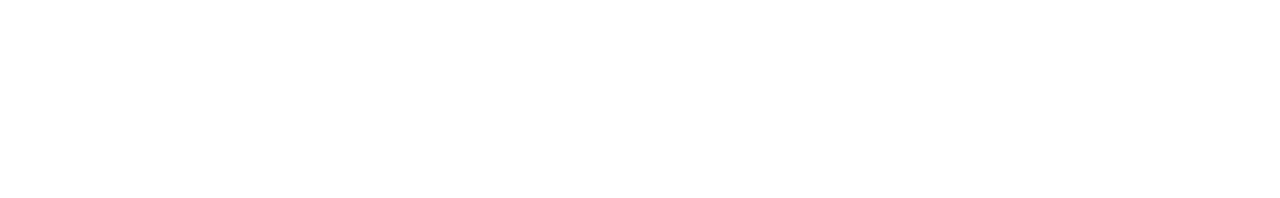
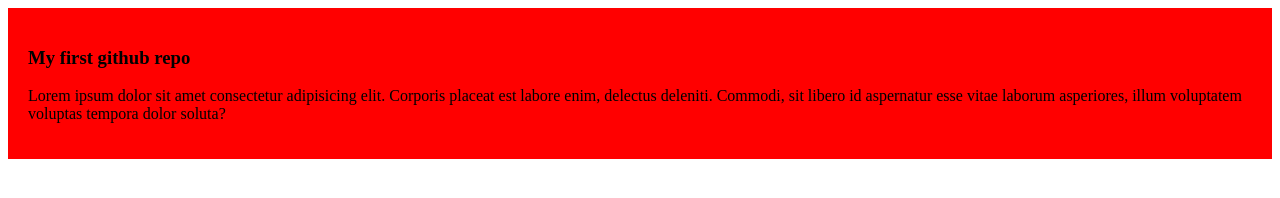
Before and after one commit to Md-Sufian-Jidan/Restart-My-First-Github-Repo, a plain HTML site: page index.html in a window 1280 px wide. Drawn offline with Linux system fonts and the light colour scheme.

Commit message:
added the first blog

```diff
--- a/index.html
+++ b/index.html
@@ -1,11 +1,19 @@
 <!DOCTYPE html>
 <html lang="en">
+
 <head>
     <meta charset="UTF-8">
     <meta name="viewport" content="width=device-width, initial-scale=1.0">
-    <title>My first Github Repo</title>
+    <title>My simple website</title>
+    <link rel="stylesheet" href="styles/blog.css">
 </head>
+
 <body>
-
-</body>
+    <div>
+        <h3>My first github repo</h3>
+        <p>Lorem ipsum dolor sit amet consectetur adipisicing elit. Corporis placeat est labore enim, delectus deleniti.
+            Commodi, sit libero id aspernatur esse vitae laborum asperiores, illum voluptatem voluptas tempora dolor
+            soluta?</p>
+        </div>
+    </body>
 </html>
--- /dev/null
+++ b/styles/blog.css
@@ -0,0 +1,5 @@
+div {
+    background-color: red;
+    padding: 20px;
+
+}
```
